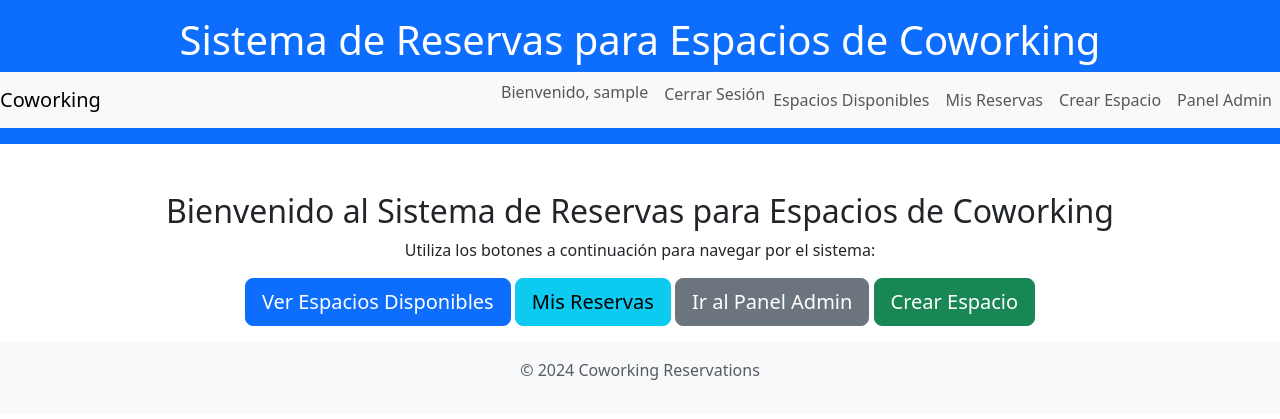
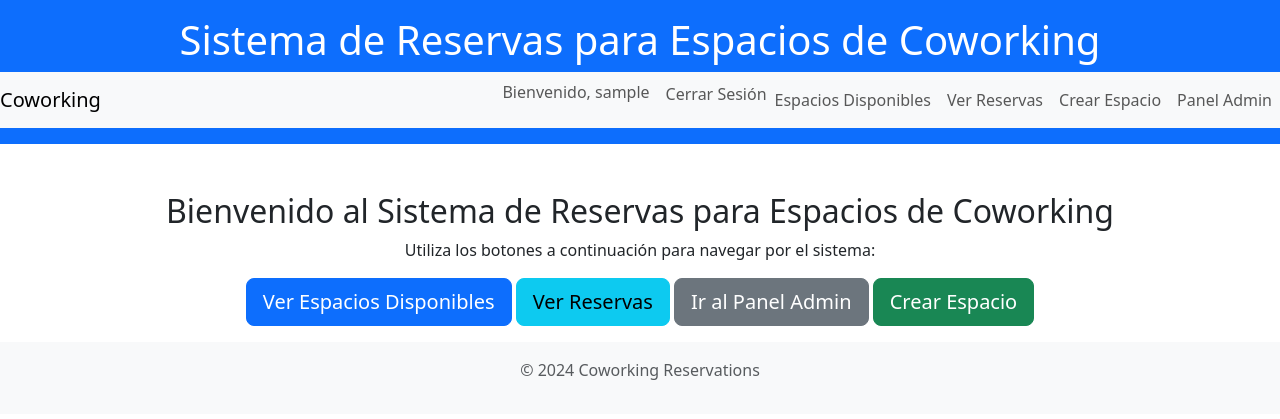
Before and after one commit to FelipeAE/espacios-coworking, a Django app: page /reservas/index/ in a window 1280 px wide. Shown: the top 419 px of the page. Run offline with Django 5.2, Linux system fonts and the light colour scheme; the visitor is signed in with stand-in values (Sample User, id 1).

Commit message:
modificacion de mis reservas a ver reservas

```diff
--- a/Backend/coworking_reservas/template/reservas/base.html
+++ b/Backend/coworking_reservas/template/reservas/base.html
@@ -30,7 +30,7 @@
                             </form>
                         </li>
                         <li class="nav-item"><a class="nav-link" href="{% url 'espacios' %}">Espacios Disponibles</a></li>
-                        <li class="nav-item"><a class="nav-link" href="{% url 'ver_reservas' %}">Mis Reservas</a></li>
+                        <li class="nav-item"><a class="nav-link" href="{% url 'ver_reservas' %}">Ver Reservas</a></li>
                         {% if user.is_staff %}
                             <li class="nav-item"><a class="nav-link" href="{% url 'crear_espacio' %}">Crear Espacio</a></li>
                             <li class="nav-item"><a class="nav-link" href="{% url 'admin:index' %}">Panel Admin</a></li>
--- a/Backend/coworking_reservas/template/reservas/index.html
+++ b/Backend/coworking_reservas/template/reservas/index.html
@@ -9,7 +9,7 @@
     <p>Utiliza los botones a continuación para navegar por el sistema:</p>
     {% if user.is_authenticated %}
         <a href="{% url 'espacios' %}" class="btn btn-primary btn-lg mb-3">Ver Espacios Disponibles</a>
-        <a href="{% url 'ver_reservas' %}" class="btn btn-info btn-lg mb-3">Mis Reservas</a>
+        <a href="{% url 'ver_reservas' %}" class="btn btn-info btn-lg mb-3">Ver Reservas</a>
         {% if user.is_staff %}
             <a href="{% url 'admin:index' %}" class="btn btn-secondary btn-lg mb-3">Ir al Panel Admin</a>
             <a href="{% url 'crear_espacio' %}" class="btn btn-success btn-lg mb-3">Crear Espacio</a>
```
